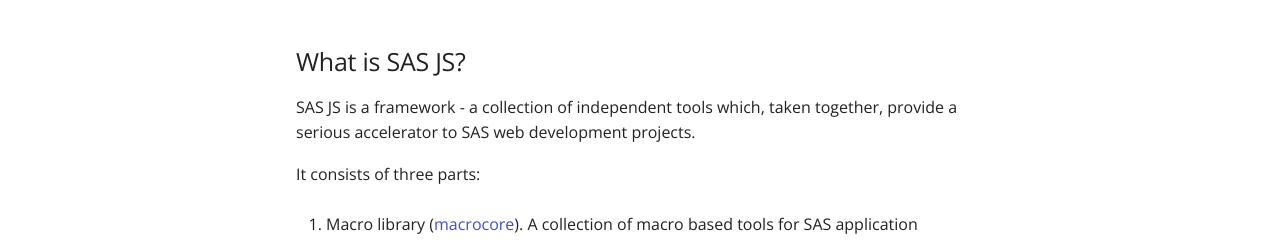
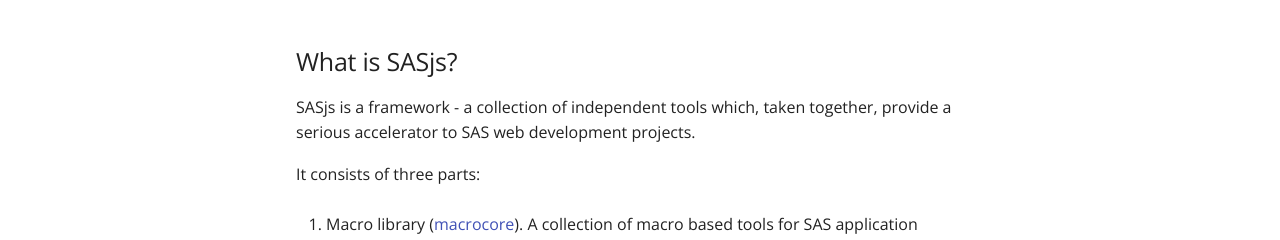
Before and after one commit to sasjs/sasjs.io, an MkDocs documentation site: the page built from docs/index.md, in a window 1280 px wide and 1269 px high, cut to the strip 791-1269 px from the top of the window. Shown: the top 240 px of the strip. Built offline with MkDocs 1.6.1 and Material for MkDocs 9.7.7, drawn with Linux system fonts in a browser that asks for light colours; some of the changed text lies outside the part shown.

Commit message:
Update index.md

```diff
--- a/docs/index.md
+++ b/docs/index.md
@@ -16,9 +16,9 @@
 
 <iframe width="560" height="315" src="https://www.youtube.com/embed/WwGptgvSqSw" frameborder="0" allow="accelerometer; autoplay; encrypted-media; gyroscope; picture-in-picture" allowfullscreen></iframe>
 
-What is SAS JS?
+What is SASjs?
 ---------------------
-SAS JS is a framework - a collection of independent tools which, taken together, provide a serious accelerator to SAS web development projects.
+SASjs is a framework - a collection of independent tools which, taken together, provide a serious accelerator to SAS web development projects.
 
 It consists of three parts:
 
```
